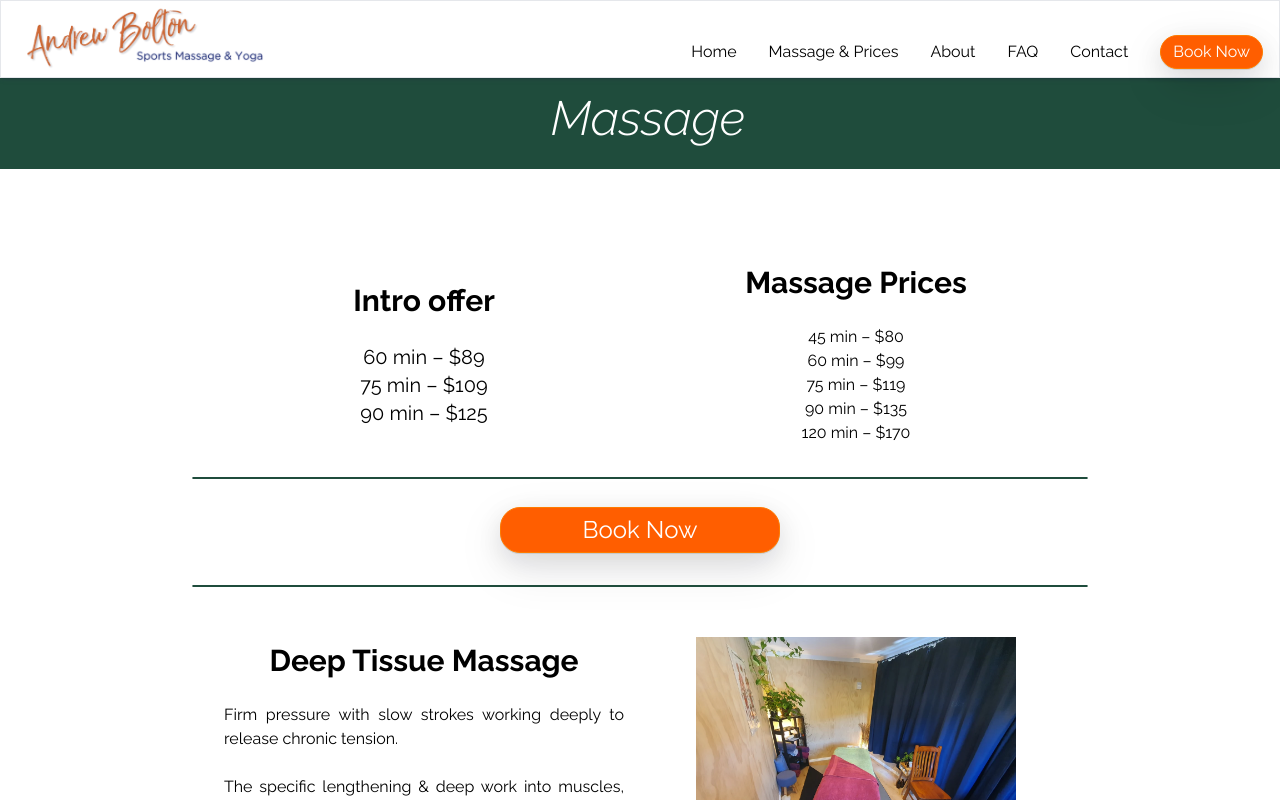
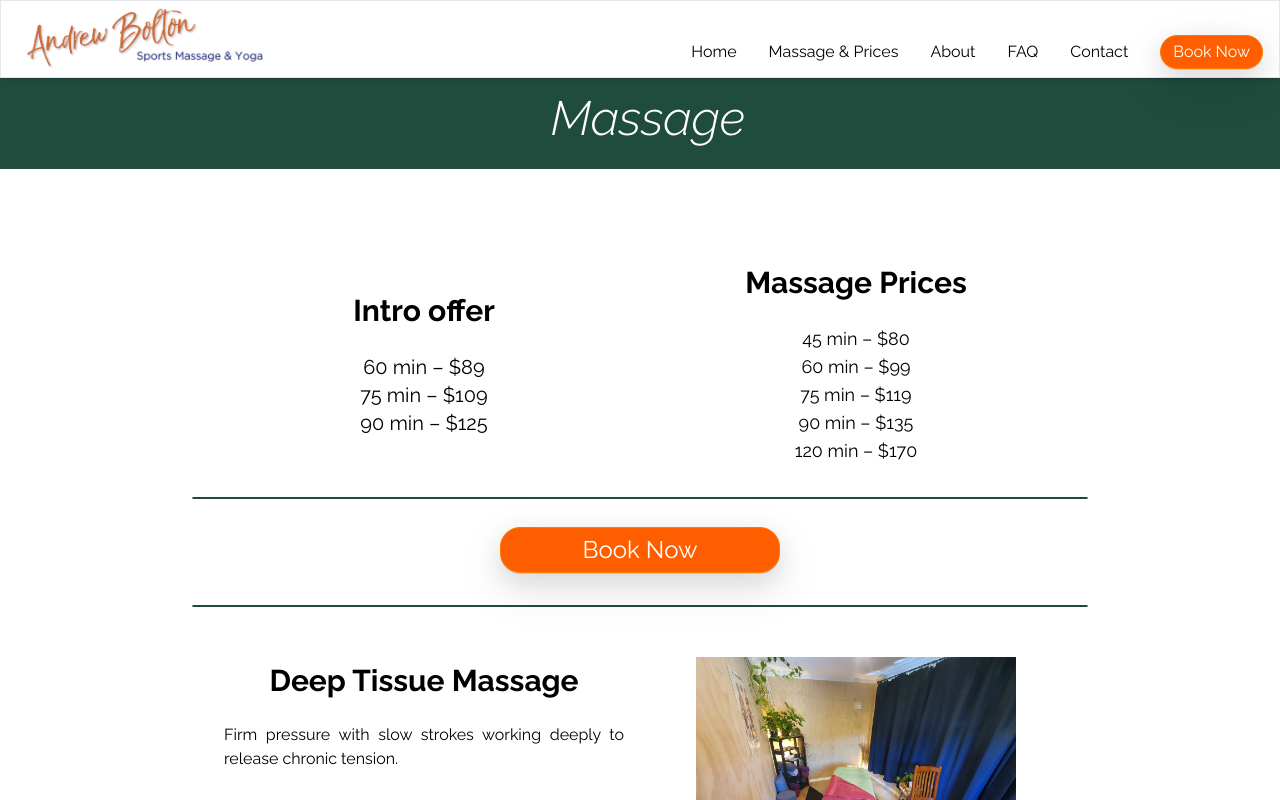
Before and after one commit to andrew-molten/absmassage, a Next.js app: page /massageprices in a window 1280 px wide. Shown: the top 800 px of the page. Built offline with nearby package versions, Linux system fonts and the light colour scheme; a web font is replaced by a local one.

Commit message:
make prices slightly bigger

```diff
--- a/src/app/massageprices/prices.tsx
+++ b/src/app/massageprices/prices.tsx
@@ -1,6 +1,6 @@
 export default function Prices() {
   return (
-    <p>
+    <p className="text-lg">
       45 min – $80
       <br />
       60 min – $99
```
